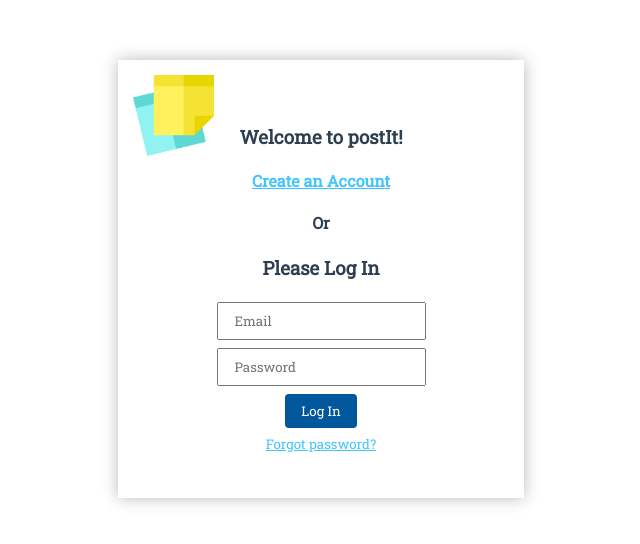
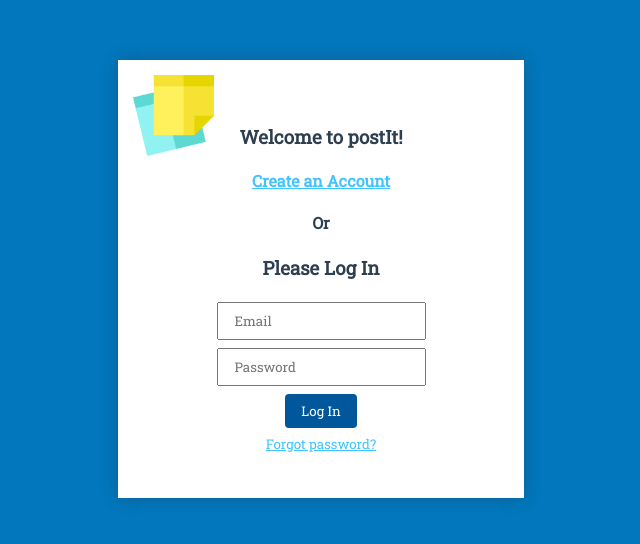
Before and after one commit to rauno99/wad20-homework3, a Vue app: page / in a window 1280 px wide. Shown: the top 544 px of the page, without its empty margins (319-959 px from the left). Built offline with nearby package versions, Linux system fonts and the light colour scheme.

Commit message:
Background color fix (app.vue), package addition (vue-router)

```diff
--- a/package.json
+++ b/package.json
@@ -9,7 +9,8 @@
   },
   "dependencies": {
     "core-js": "^3.6.5",
-    "vue": "^2.6.11"
+    "vue": "^2.6.11",
+    "vue-router": "^3.4.9"
   },
   "devDependencies": {
     "@vue/cli-plugin-babel": "~4.5.0",
--- a/src/App.vue
+++ b/src/App.vue
@@ -26,4 +26,8 @@ export default {
 
 }
 
+html {
+  background-color: #0277bd;
+}
+
 </style>
--- a/src/components/Login.vue
+++ b/src/components/Login.vue
@@ -62,6 +62,7 @@ html, body {
 }
 
 
+
 a {
   color: #40c4ff;
 }
```
Also changed, not shown: 1 other file (tests, documents, lock files or other folders).
